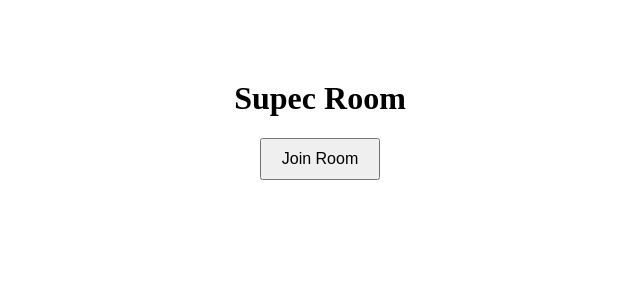
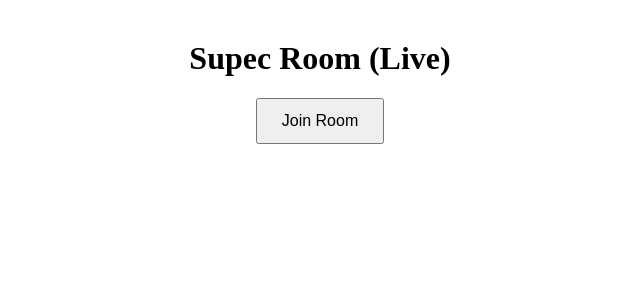
Before and after one commit to Cloud-FlyTech/supec-nutrarize, a Next.js app: page /room in a window 1280 px wide. Shown: the top 300 px of the page, without its empty margins (320-960 px from the left). Built offline with nearby package versions, Linux system fonts and the light colour scheme.

Commit message:
room.tsx を更新

```diff
--- a/pages/room.tsx
+++ b/pages/room.tsx
@@ -1,20 +1,51 @@
-import React, { useState } from 'react';
+import { useEffect, useRef, useState } from 'react';
+import { Room, connect } from 'livekit-client';
 
-export default function Room() {
+export default function RoomPage() {
+  const videoRef = useRef<HTMLVideoElement>(null);
   const [joined, setJoined] = useState(false);
 
+  const room = useRef<Room | null>(null);
+
+  useEffect(() => {
+    if (!joined) return;
+
+    const connectToRoom = async () => {
+      const url = 'wss://your-livekit-host.livekit.cloud'; // ←ここを自分のLiveKit URLに置き換える
+      const token = 'your-temporary-token'; // ←今はテスト用に手動入力でOK（後で自動化）
+
+      room.current = await connect(url, token, {
+        video: true,
+        audio: true,
+      });
+
+      room.current.localParticipant.videoTracks.forEach(publication => {
+        const track = publication.track;
+        if (track && videoRef.current) {
+          track.attach(videoRef.current);
+        }
+      });
+    };
+
+    connectToRoom();
+
+    return () => {
+      room.current?.disconnect();
+    };
+  }, [joined]);
+
   return (
-    <div style={{ textAlign: 'center', marginTop: '10vh' }}>
-      <h1>Supec Room</h1>
-      {joined ? (
-        <p>You are now in the room. (Video/Audio features coming soon)</p>
-      ) : (
+    <div style={{ textAlign: 'center', marginTop: '5vh' }}>
+      <h1>Supec Room (Live)</h1>
+      {!joined ? (
         <button
           onClick={() => setJoined(true)}
-          style={{ padding: '10px 20px', fontSize: '16px' }}
+          style={{ padding: '12px 24px', fontSize: '16px' }}
         >
           Join Room
         </button>
+      ) : (
+        <video ref={videoRef} autoPlay muted style={{ width: '80%', marginTop: '20px' }} />
       )}
     </div>
   );
```
